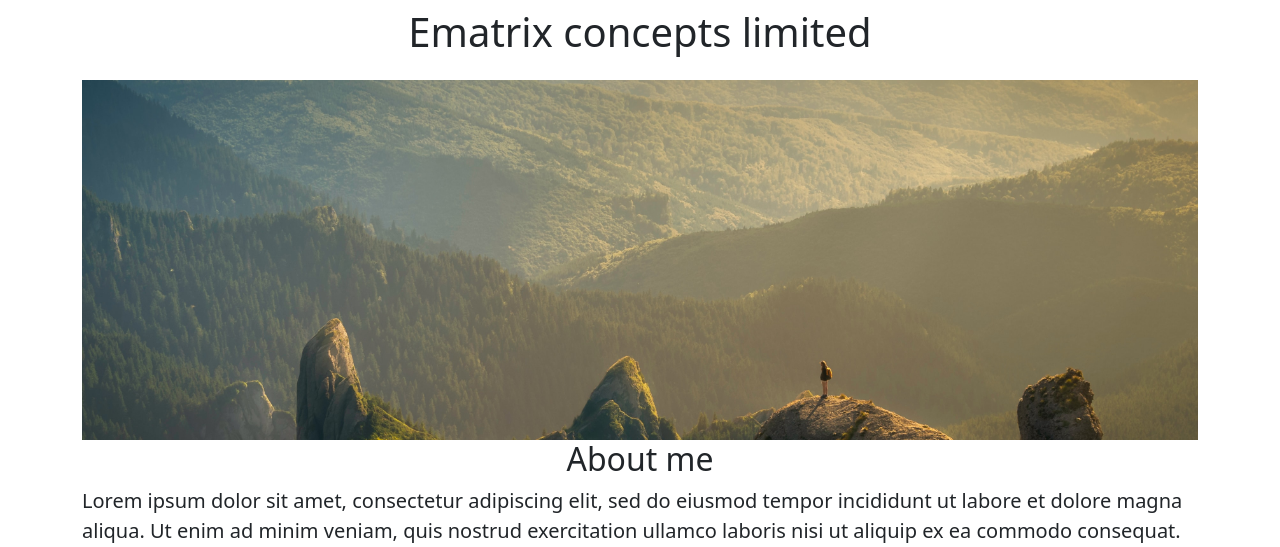
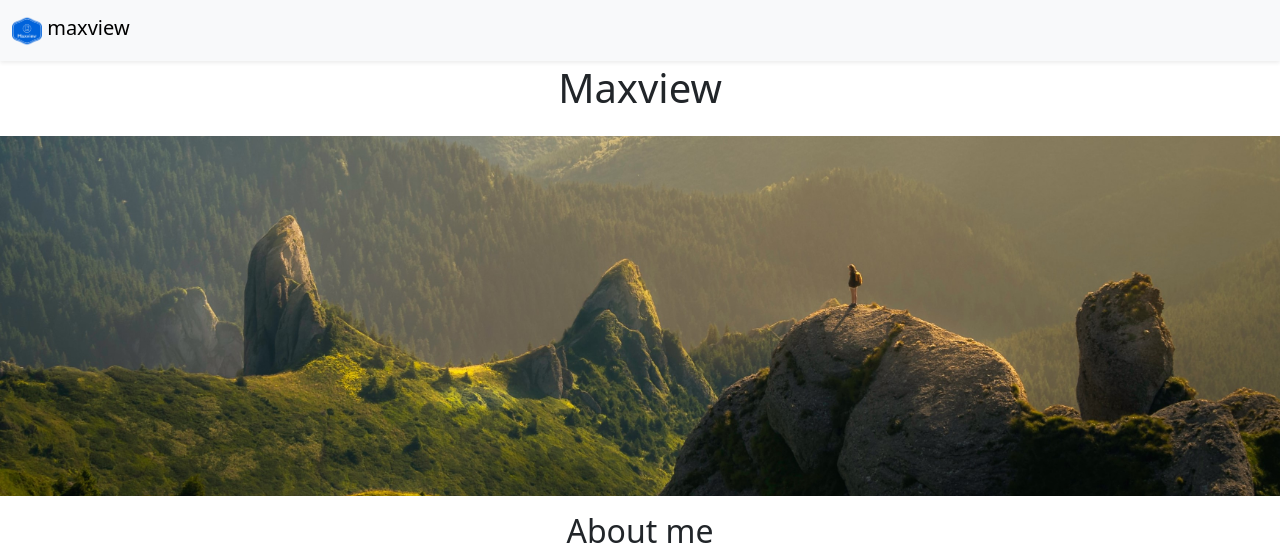
Before and after one commit to julietowah/project_website_v2, a Flask app: page / in a window 1280 px wide. Shown: the top 547 px of the page. Run offline with Flask 2, Linux system fonts and the light colour scheme; grey boxes are pictures that could not be loaded.

Commit message:
new features

```diff
--- /dev/null
+++ b/templates/footer.html
@@ -0,0 +1,14 @@
+<div class="container">
+  <footer class="py-3 my-4">
+    <ul class="nav justify-content-center border-bottom pb-3 mb-3">
+      <li class="nav-item"><a href="#" class="nav-link px-2 text-muted">Home</a></li>
+      <li class="nav-item"><a href="#" class="nav-link px-2 text-muted">Features</a></li>
+      <li class="nav-item"><a href="#" class="nav-link px-2 text-muted">Pricing</a></li>
+      <li class="nav-item"><a href="#" class="nav-link px-2 text-muted">FAQs</a></li>
+      <li class="nav-item"><a href="#" class="nav-link px-2 text-muted">About</a></li>
+    </ul>
+    <p class="text-center text-muted">&copy; maxview </p>
+  </footer>
+</div>
+
+<div class="b-example-divider"></div>
--- a/templates/home.html
+++ b/templates/home.html
@@ -10,20 +10,30 @@
         height: 360px;
         width: 100%;
         object-fit: cover;
+        margin-bottom: 16px;
       }
     </style>
   </head>
   <body>
+    {% include "navbar.html" %}
+    <h1 class="text-center mt-2 mb-4">Maxview</h1>
+    <img class="img-fluid" id="banner" src="https://projectwebsite.julietowah.repl.co/static/banner.jpeg" height="320" >
     <div class="container">
-    <h1 class="text-center mt-2 mb-4">Ematrix concepts limited</h1>
-    <img class="img-fluid" id="banner" src="https://projectwebsite.julietowah.repl.co/static/banner.jpeg" height="320" >
     <h2 class="text-center">
       About me
     </h2>
+    </div>
+    <div class="row" style="margin-bottom:16px;">
+      <div class="col-md-6">
      <p class="lead">
        Lorem ipsum dolor sit amet, consectetur adipiscing elit, sed do eiusmod tempor incididunt ut labore et dolore magna aliqua. Ut enim ad minim veniam, quis nostrud exercitation ullamco laboris nisi ut aliquip ex ea commodo consequat. Duis aute irure dolor in reprehenderit in voluptate velit esse cillum dolore eu fugiat nulla pariatur. Excepteur sint occaecat cupidatat non proident, sunt in culpa qui officia deserunt mollit anim id est laborum.
 
-    </p>
+  </p>
+    </div>
+      <div class="d-none d-md-block col-md-6">
+      <img src="/static/workpix.jpeg" style="height:320px;border-radius:4px;">
+      </div>
+    </div>
     <h2 class="text-center mt-2 mb-4">open positions</h2>
     <div>
       {% for j in job %}
@@ -34,5 +44,6 @@
     <button class="btn btn-primary btn-lg">contact us</button>
     </div>
     </div>
+    {% include "footer.html" %}
   </body>
 </html>
--- /dev/null
+++ b/templates/navbar.html
@@ -0,0 +1,9 @@
+<nav class="navbar bg-body-tertiary shadow-sm fixed-top">
+  <div class="container-fluid">
+    <a class="navbar-brand" href="#">
+      <img src="/static/logo.png" alt="Logo" width="30" height="34" class="d-inline-block align-text-top">
+      maxview
+    </a>
+  </div>
+</nav>
+<div style="height:56px;"></div>
```
Also changed, not shown: static/banner.jpeg, static/logo.png (added), 1 other file.
